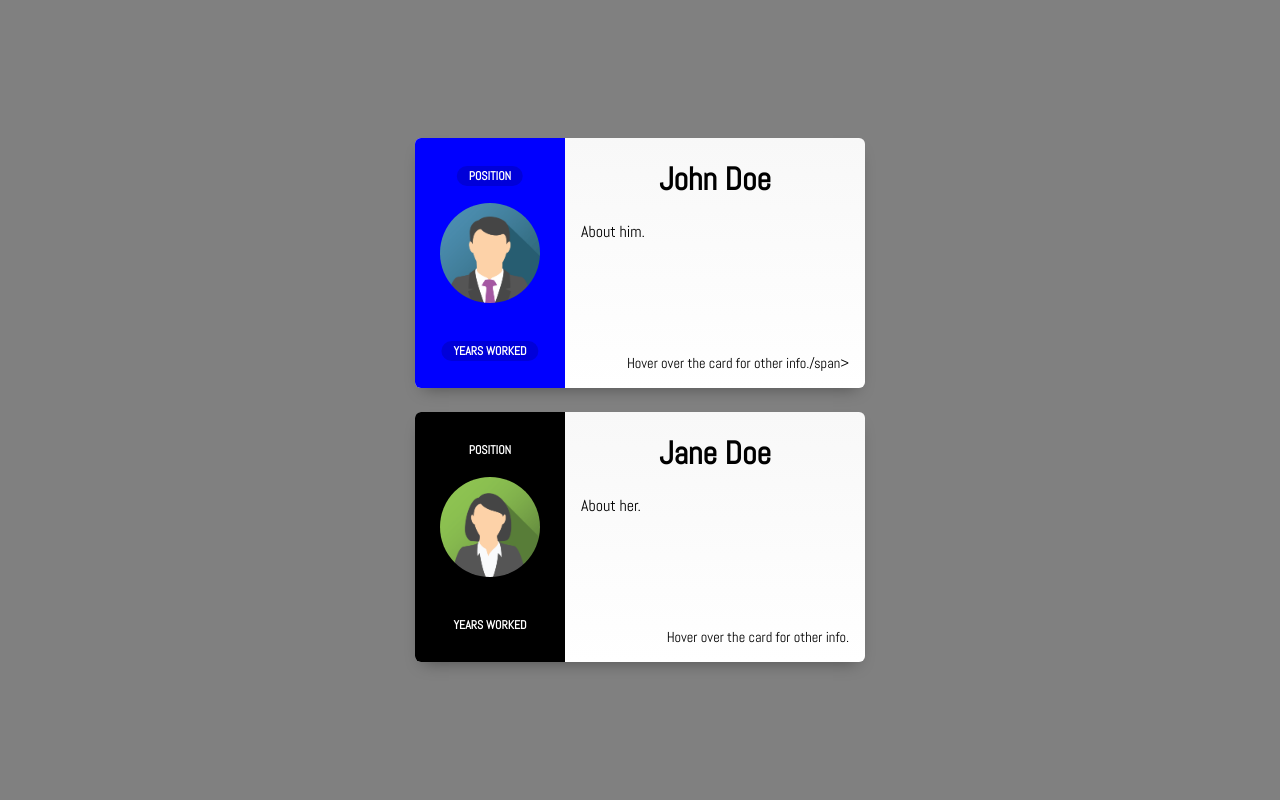
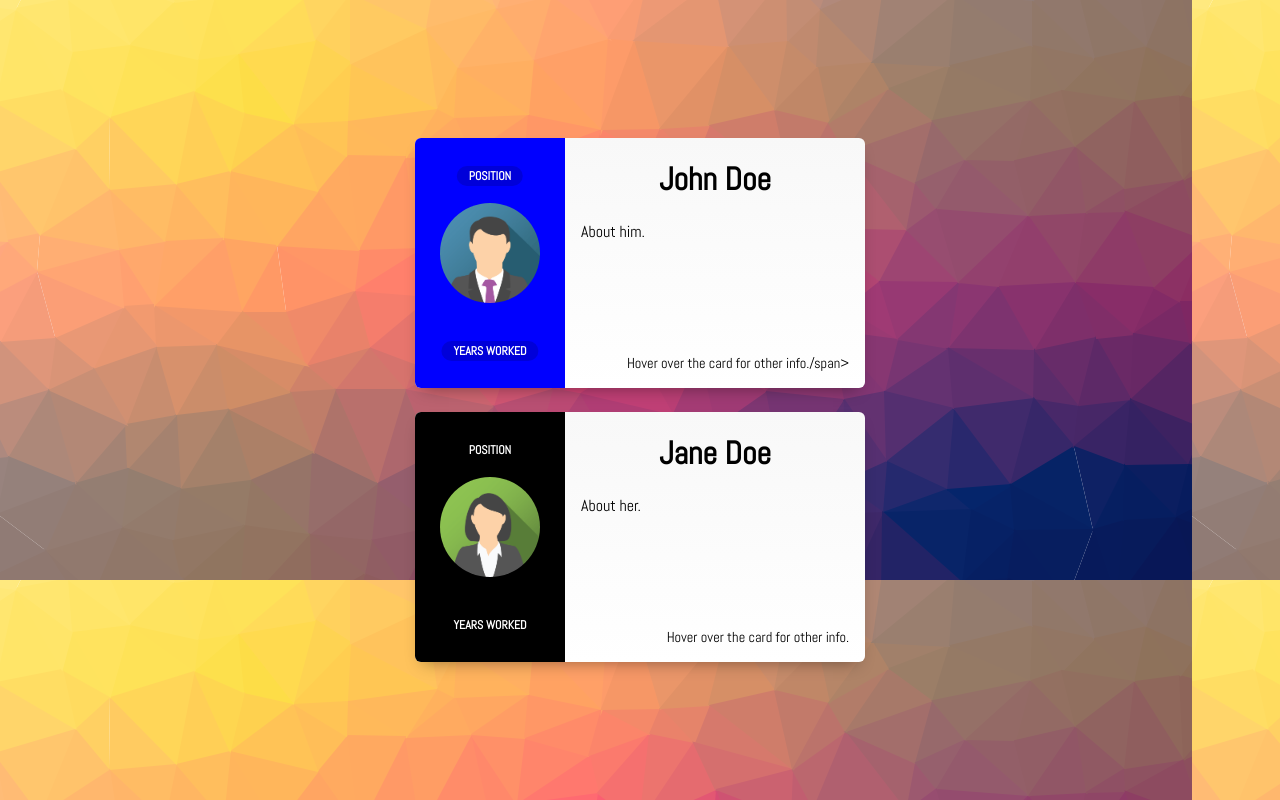
Before and after one commit to CodeNerve/User-Cards, a plain HTML site: page index.html in a window 1280 px wide. Drawn offline with Linux system fonts and the light colour scheme.

Commit message:
Update index.css

```diff
--- a/index.css
+++ b/index.css
@@ -1,7 +1,7 @@
 @import url('https://fonts.googleapis.com/css?family=Abel');
 
 html, body {
-  background: grey;
+  background-image: url("cool-background.png");
   font-family: Abel, Arial, Verdana, sans-serif;
 }
 
```
